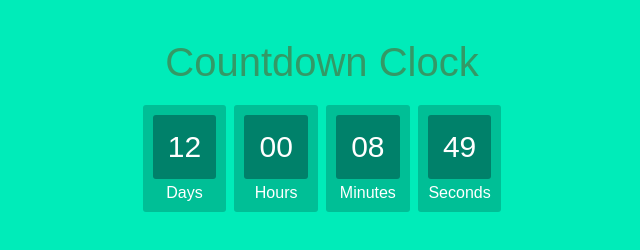
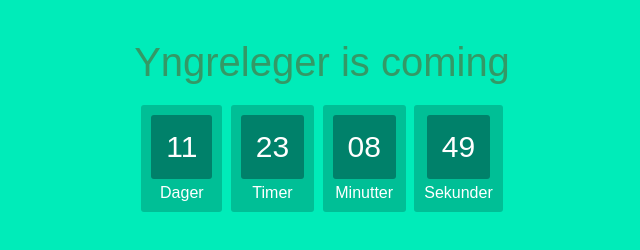
Before and after one commit to doktorpetter/yl-countdown, a plain HTML site: page index.html in a window 1280 px wide. Shown: the whole page, without its empty margins (318-958 px from the left). Drawn offline with Linux system fonts and the light colour scheme.

Commit message:
Implemented redirect to yngreleger (dev)

```diff
--- a/index.html
+++ b/index.html
@@ -4,23 +4,27 @@
 </head>
 
 <body>
-	<h1>Countdown Clock</h1>
+
+	<div>
+		<h1>Yngreleger is coming</h1>
+	</div>
+
 	<div id="clockdiv">
 	  <div>
 	    <span class="days"></span>
-	    <div class="smalltext">Days</div>
+	    <div class="smalltext">Dager</div>
 	  </div>
 	  <div>
 	    <span class="hours"></span>
-	    <div class="smalltext">Hours</div>
+	    <div class="smalltext">Timer</div>
 	  </div>
 	  <div>
 	    <span class="minutes"></span>
-	    <div class="smalltext">Minutes</div>
+	    <div class="smalltext">Minutter</div>
 	  </div>
 	  <div>
 	    <span class="seconds"></span>
-	    <div class="smalltext">Seconds</div>
+	    <div class="smalltext">Sekunder</div>
 	  </div>
 	</div>
 
--- a/scripts/countdown.js
+++ b/scripts/countdown.js
@@ -1,8 +1,10 @@
 
 
 // Set Yngreleger.no deadline
-var deadline = 'April 21 2016 16:00:00 GMT+01:00';
-console.log("Deadline for yngreleger.no-redirect set to " + deadline);
+var deadline = 'April 21 2016 15:00:00 GMT+01:00';
+
+// Set redirect address
+var redirect = "http://yl.dev.wja.no/";
 
 // Countdown code for yngreleger.no launch
 function getTimeRemaining(endtime) {
@@ -37,6 +39,7 @@ function initializeClock(id, endtime) {
 
     if (t.total <= 0) {
       clearInterval(timeinterval);
+      window.location.href = redirect;
     }
   }
 
```
